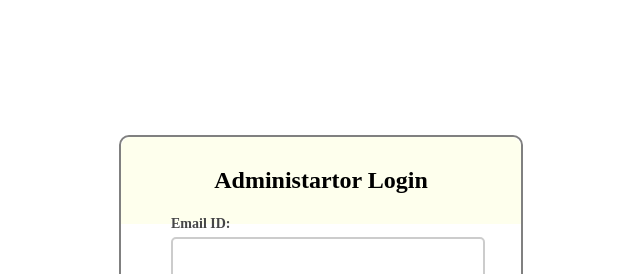
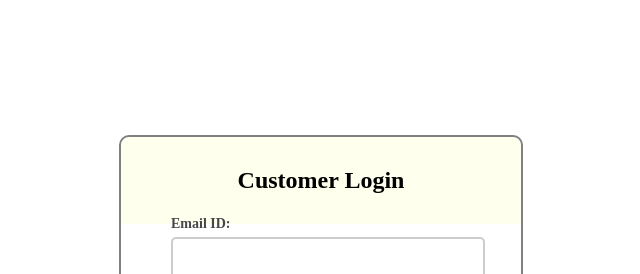
Before and after one commit to srs4040/trial, a plain HTML site: page index.html in a window 1280 px wide. Shown: the top 274 px of the page, without its empty margins (71-711 px from the left). Drawn offline with Linux system fonts and the light colour scheme.

Commit message:
Update index.html

```diff
--- a/index.html
+++ b/index.html
@@ -10,7 +10,7 @@
 <body>
 <div class="container">
 <div class="main">
-<h2>Administartor Login</h2>
+<h2>Customer Login</h2>
 <form id="form_id" method="post" name="myform">
 <label>Email ID:</label>
 <input type="text" name="username" id="username"/>
```
